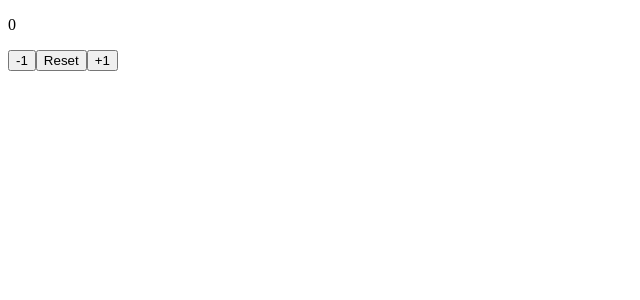
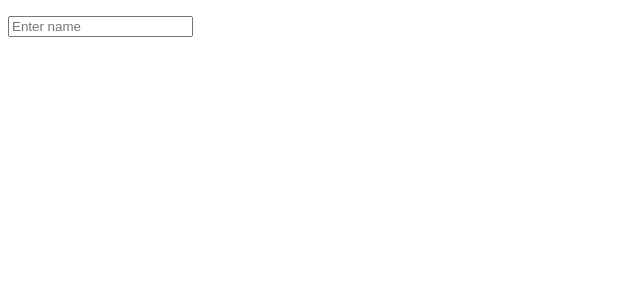
Before and after one commit to tezeladata/group56-react-test, a React app: page / in a window 1280 px wide. Shown: the top 300 px of the page, without its empty margins (0-640 px from the left). Built offline with nearby package versions, Linux system fonts and the light colour scheme; the HTML template or start-up script is replaced by a standard one.

Commit message:
Day 124 second version

```diff
--- a/src/App.jsx
+++ b/src/App.jsx
@@ -1,9 +1,9 @@
-import Counter from "./components/Counter";
+import Info from "./components/Info";
 
 const App = () => {
   return (
     <main>
-      <Counter />
+      <Info />
     </main>
   )
 };
--- a/src/components/Counter.jsx
+++ /dev/null
@@ -1,19 +0,0 @@
-import { useState } from "react";
-
-const Counter = () => {
-    const [count, setCount] = useState(0);
-
-    const handleClick = num => setCount(prev => prev + num)
-
-    return (
-        <div>
-            <p>{count}</p>
-
-            <button onClick={() => handleClick(-1)}>-1</button>
-            <button onClick={() => handleClick(-count)}>Reset</button>
-            <button onClick={() => handleClick(1)}>+1</button>
-        </div>
-    )
-};
-
-export default Counter;
--- /dev/null
+++ b/src/components/Info.jsx
@@ -0,0 +1,18 @@
+import { useState } from "react";
+
+const Info = () => {
+    const [username, setUsername] = useState("");
+
+    const handleChange = e => setUsername(prev => e.target.value)
+
+    return (
+        <div>
+            <p>{username}</p>
+            <form>
+                <input type="text" placeholder="Enter name" onChange={handleChange} />
+            </form>
+        </div>
+    )
+};
+
+export default Info;
```
